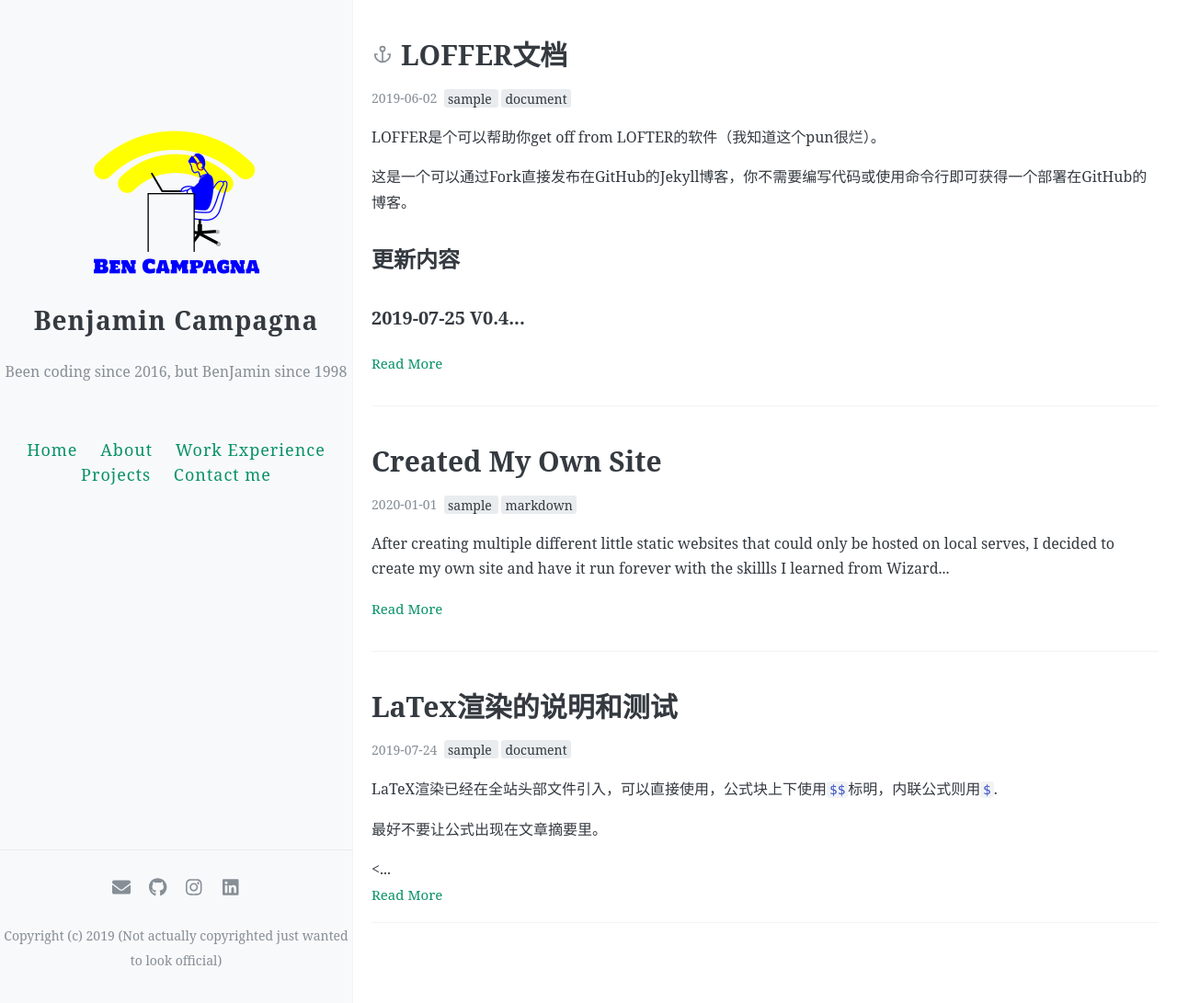
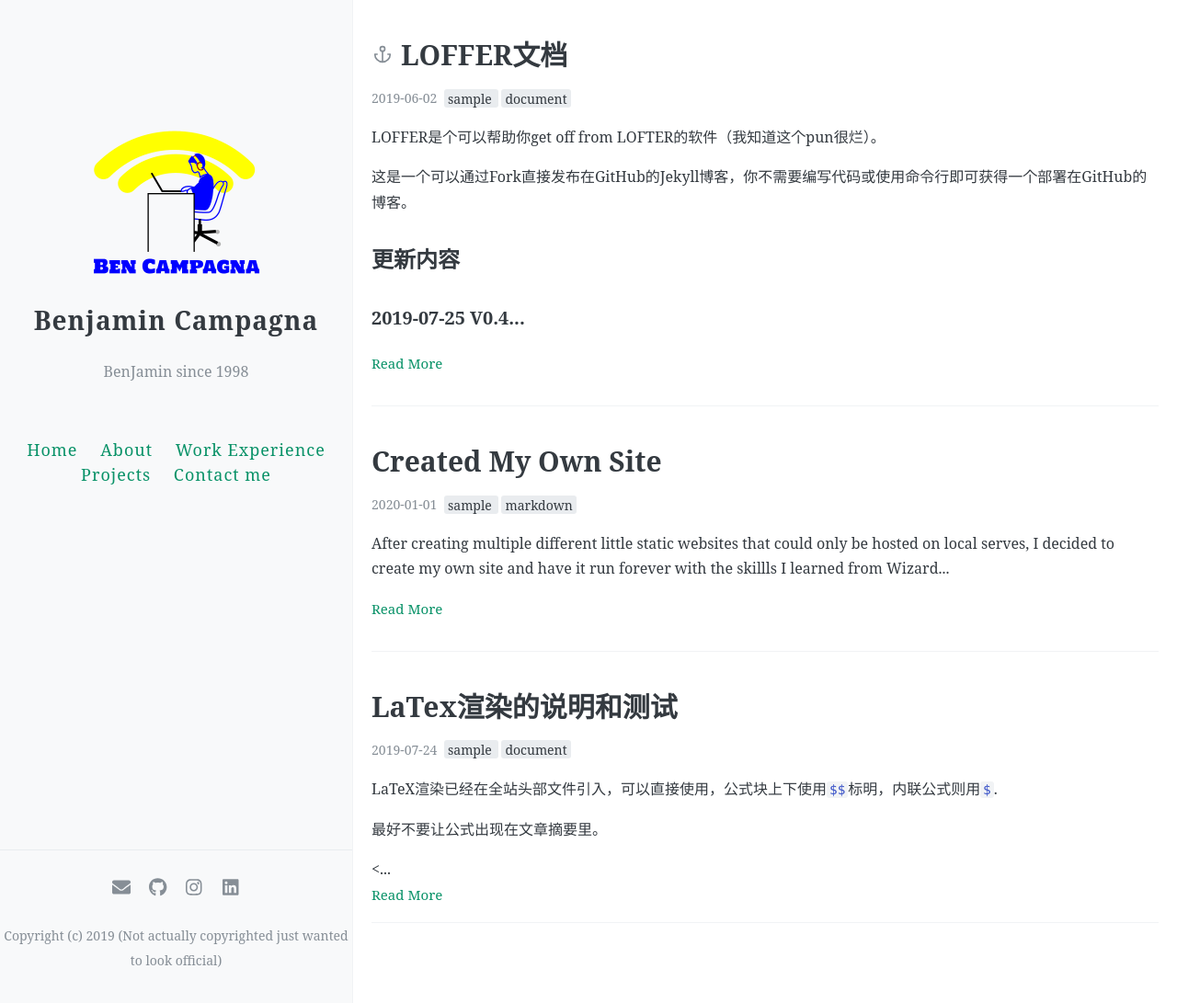
Before and after one commit to bencampa/ben_site, a Jekyll site: the page built from index.html, in a window 1280 px wide and 1092 px high. Shown: the whole window at 92% size. Built offline with Jekyll 4.4.1, drawn with Linux system fonts in a browser that asks for light colours; nearby versions of some CDN libraries; the list of posts is cut into pages by our own code; comment, search, counter and statistics services are not loaded.

Commit message:
Style changes s

```diff
--- a/_config.yml
+++ b/_config.yml
@@ -1,13 +1,11 @@
 
 name: Benjamin Campagna
-description: Been coding since 2016, but BenJamin since 1998
+description: BenJamin since 1998
 
-# URL of your blog logo image, the recommended size is not more than 300px × 300px
 avatar: https://raw.githubusercontent.com/bencampa/ben_site/master/images/made_logo.png
 
 # Your favicon (appears on the browser tab) image URL, it is recommended to use a smaller (64px × 64px) image
 favicon: https://raw.githubusercontent.com/bencampa/ben_site/master/images/favicon.png
-
 navigation:
   - name: Home
     url: /
--- a/style.scss
+++ b/style.scss
@@ -248,7 +248,6 @@
     border: 1px solid $footnote-link-border-color;
     border-radius: 2px;
     -webkit-text-stroke: 0.25px;
-    -webkit-transition: 0.2s ease-out all;
     text-decoration: none;
 
     &:hover {
```
Also changed, not shown: 12 other files.
